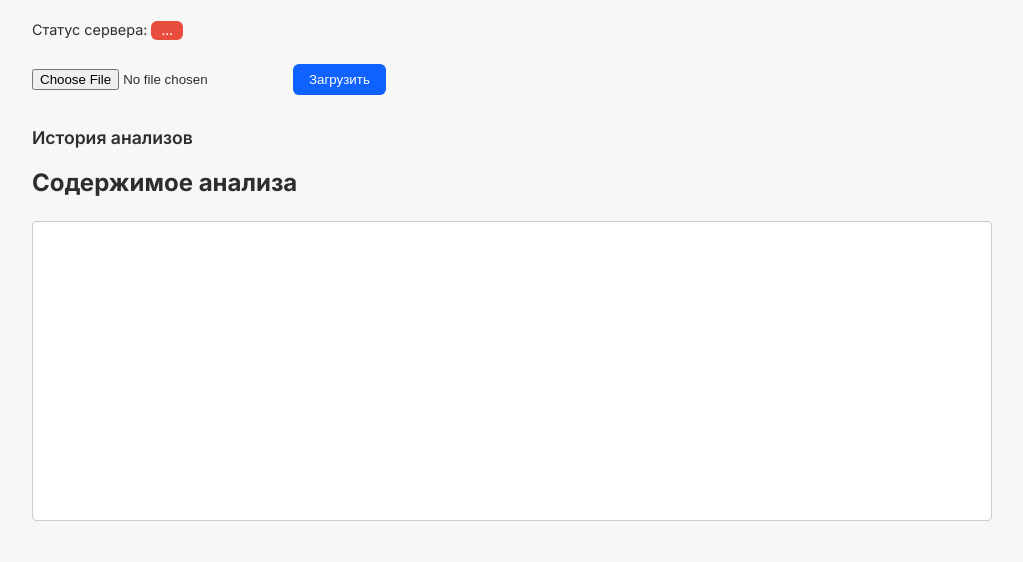
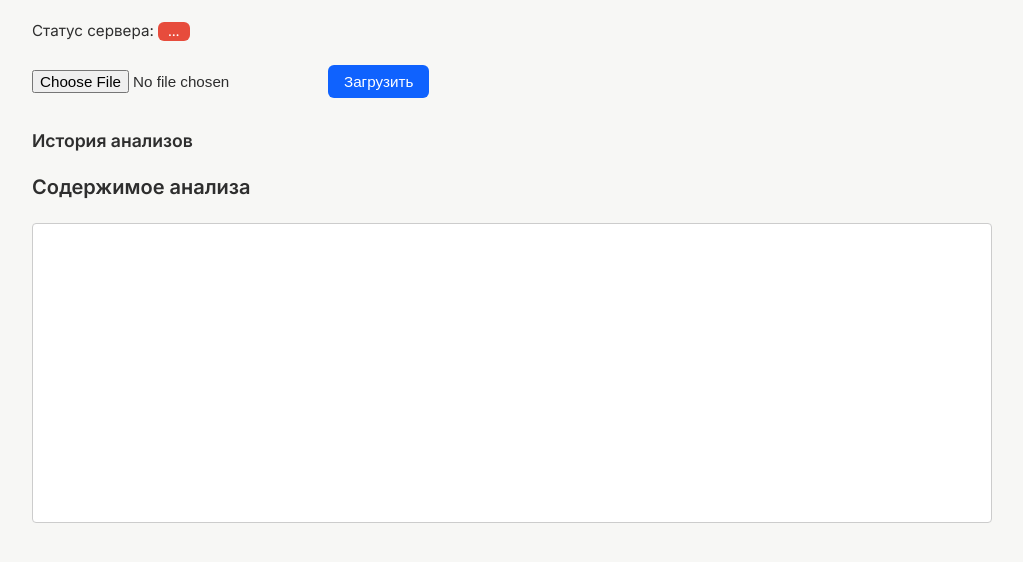
Before and after one commit to emihalitsyna/ai_docs_analyzer, a website: page public/index.html in a window 1280 px wide. Shown: the part 74-636 px from the top of the page, without its empty margins (128-1151 px from the left). Drawn offline with Linux system fonts and the light colour scheme; no server answers.

Commit message:
style(ui): unify typography to three consistent sizes

```diff
--- a/public/index.html
+++ b/public/index.html
@@ -26,7 +26,11 @@
       max-width: 960px;
     }
     h1 { font-size: 2rem; font-weight: 700; margin: 0 0 1.5rem; }
-    .status { margin-bottom: 1.5rem; font-size: 0.9rem; }
+    h2 { font-size: 1.25rem; font-weight: 600; margin: 1.5rem 0 0.75rem; }
+    h3 { font-size: 1rem; font-weight: 600; margin: 1rem 0 0.25rem; }
+    p, li, button, input, a, .status { font-size: 0.95rem; }
+    ul { font-size: 0.95rem; }
+    .status { margin-bottom: 1.5rem; }
     .chip {
       display: inline-block;
       padding: 2px 10px;
```
